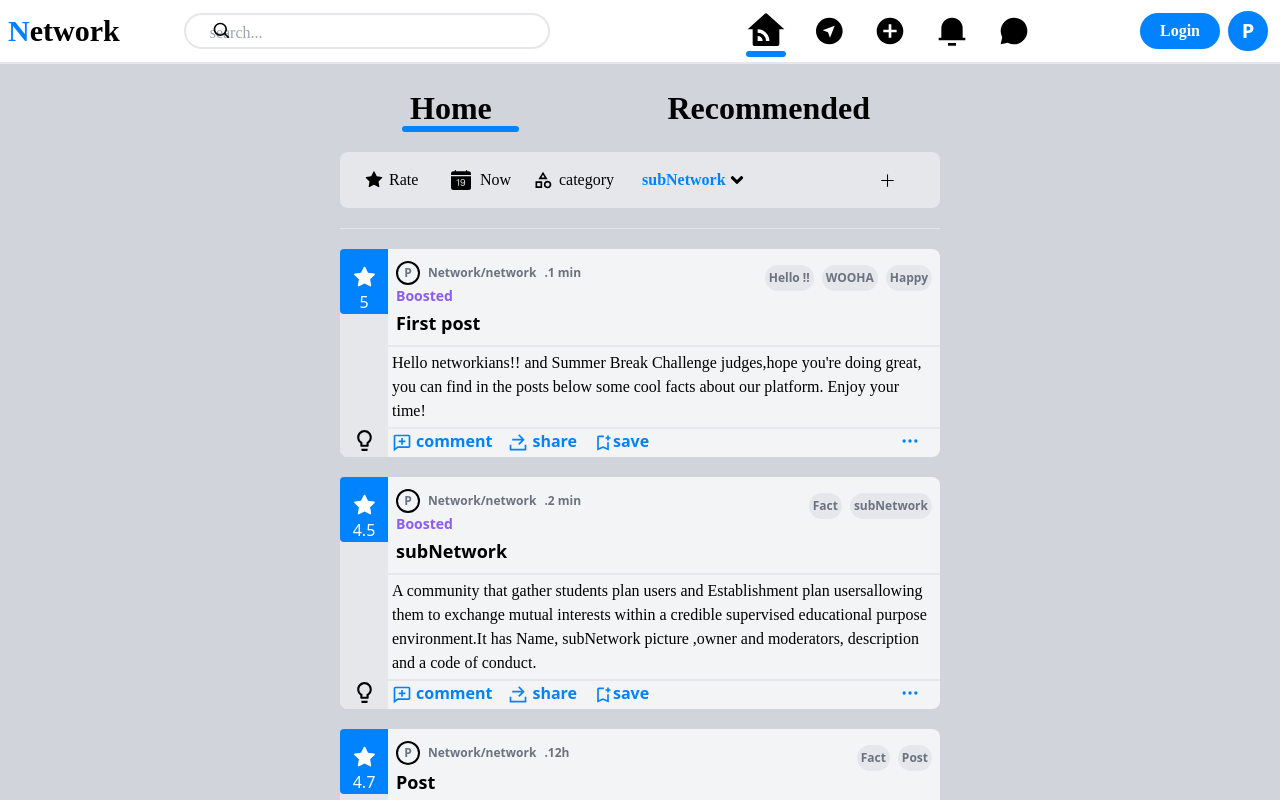
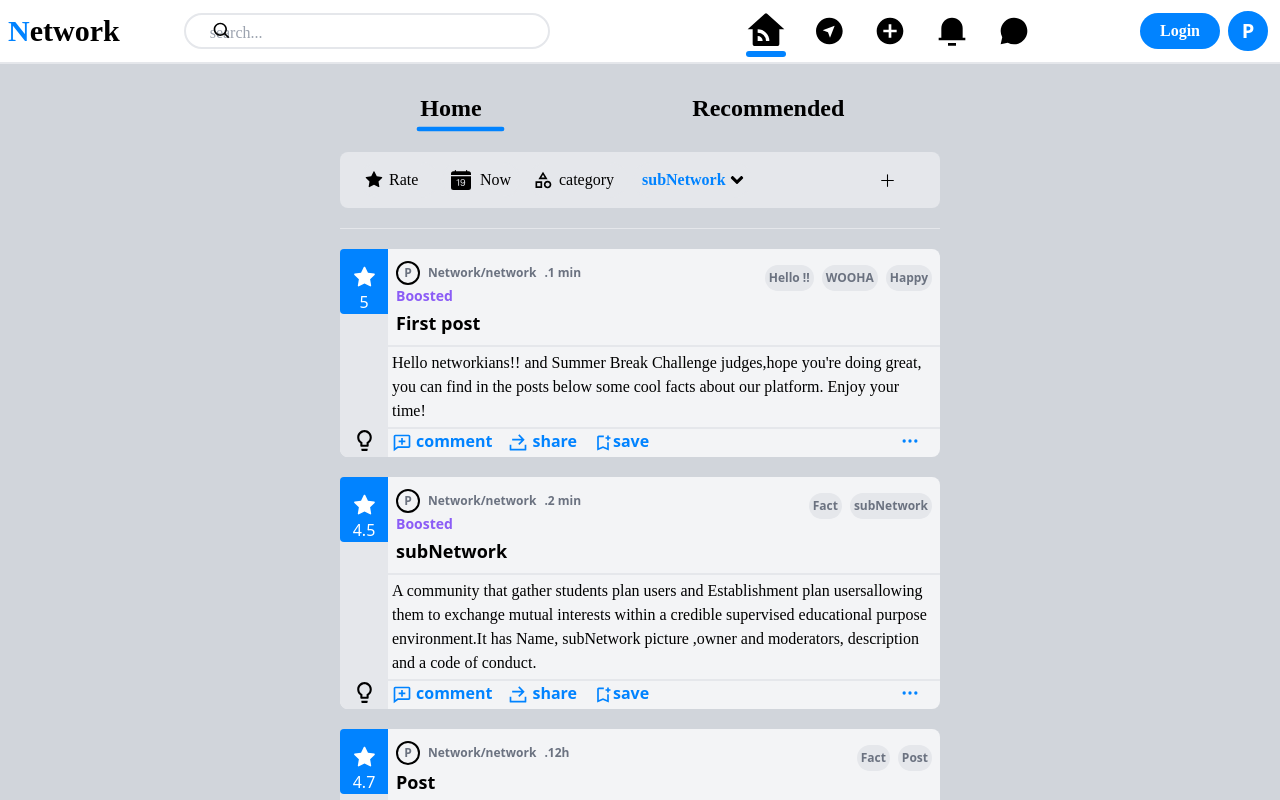
Before and after one commit to i710M3D/Network, a React (Create React App) app: page / in a window 1280 px wide. Shown: the top 800 px of the page. Built offline with nearby package versions, Linux system fonts and the light colour scheme.

Commit message:
8th commit

```diff
--- a/src/filter.js
+++ b/src/filter.js
@@ -9,9 +9,9 @@ const Filter = ({hr,Funhr}) => {
 
         <div className=" sm:scale-100 sm:w-[600px] scale-90 mx-auto h-fit relative mt-12 pt-4  ">
             <div className="w-[90%] flex justify-between  sm:px-10 my-5  mx-auto relative ">
-                <h1 className= "text-[32px] font-mon font-semibold  cursor-pointer"  onClick={() => Funhr(true)}>Home</h1>
-                <h1 className="text-[32px] font-mon font-semibold  cursor-pointer"  onClick={() => Funhr(false)}>Recommended</h1>
-                <div className={`h-[6px]  rounded-full bg-[#0183FF] absolute bottom-0 left-0 ease-in-out duration-300 ${ hr ? ' -translate-x-2 sm:translate-x-8  w-[117px]' : ' translate-x-[136px] sm:translate-x-[237px]   w-[273px]'} `  }></div>
+                <h1 className= "text-[32px] font-mon font-semibold  cursor-pointer scale-75"  onClick={() => Funhr(true)}>Home</h1>
+                <h1 className="text-[32px] font-mon font-semibold  cursor-pointer scale-75"  onClick={() => Funhr(false)}>Recommended</h1>
+                <div className={`h-[6px]  rounded-full bg-[#0183FF] absolute bottom-0 left-0 ease-in-out duration-300 scale-75 ${ hr ? ' -translate-x-2 sm:translate-x-8  w-[117px]' : ' translate-x-[136px] sm:translate-x-[237px]   w-[273px]'} `  }></div>
             </div>
             <div className=" flex  items-center h-14 bg-gray-200 rounded-lg mb-[20px]   sm:justify-start px-2">
 
```
